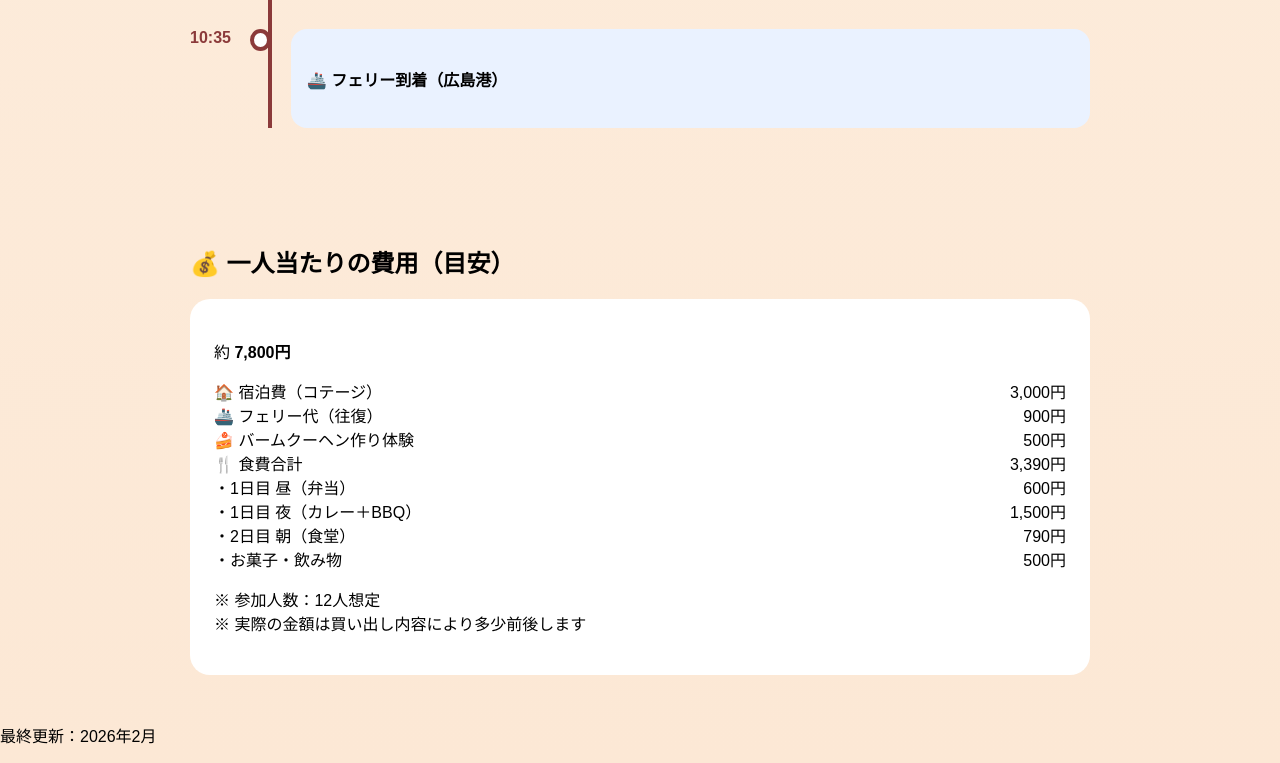
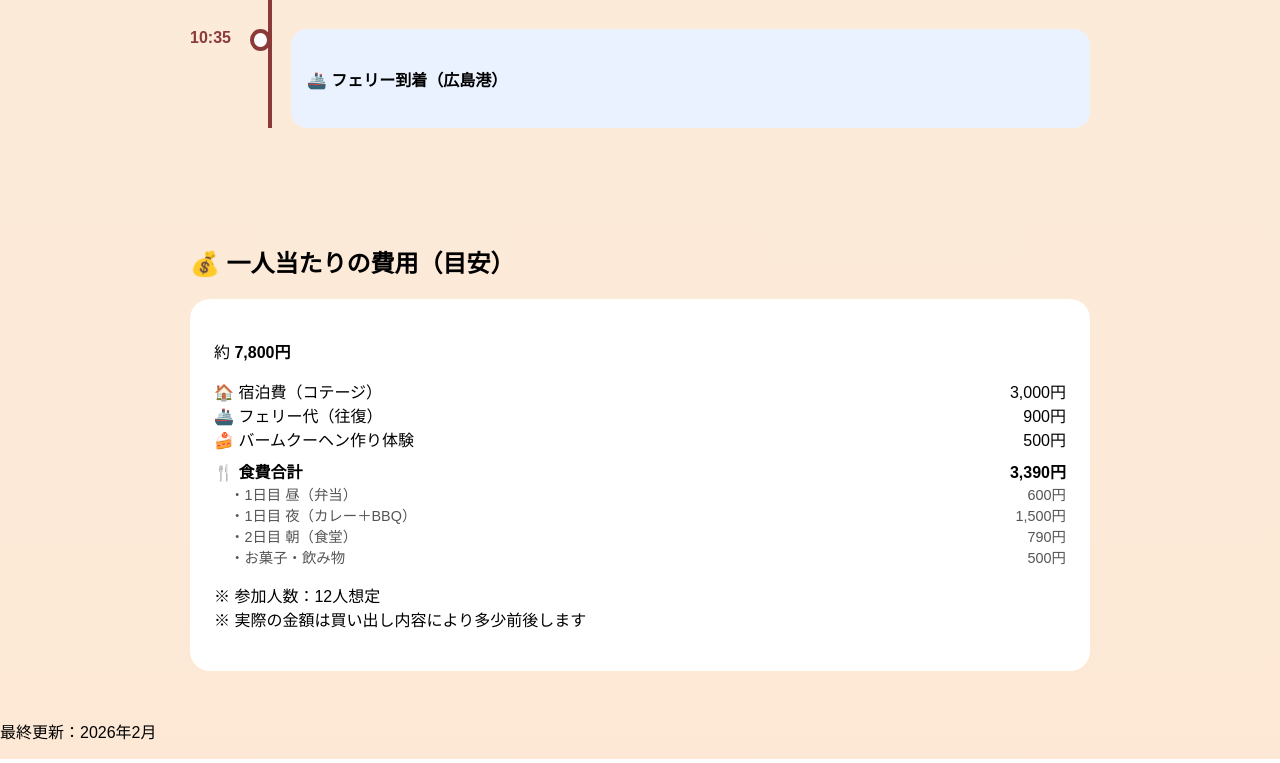
Before and after one commit to naonao007sato-commits/ninoshima-trip, a plain HTML site: page index.html in a window 1280 px wide. Shown: the part 3681-4444 px from the top of the page. Drawn offline with Linux system fonts and the light colour scheme; a web font is replaced by a local one.

Commit message:
Update style.css

```diff
--- a/style.css
+++ b/style.css
@@ -115,3 +115,14 @@ section {
   display: flex;
   justify-content: space-between;
 }
+
+.cost-sub {
+  font-weight: bold;
+  margin-top: 0.5rem;
+}
+
+.cost-detail {
+  font-size: 0.9rem;
+  color: #555;
+  padding-left: 1rem;
+}
```
